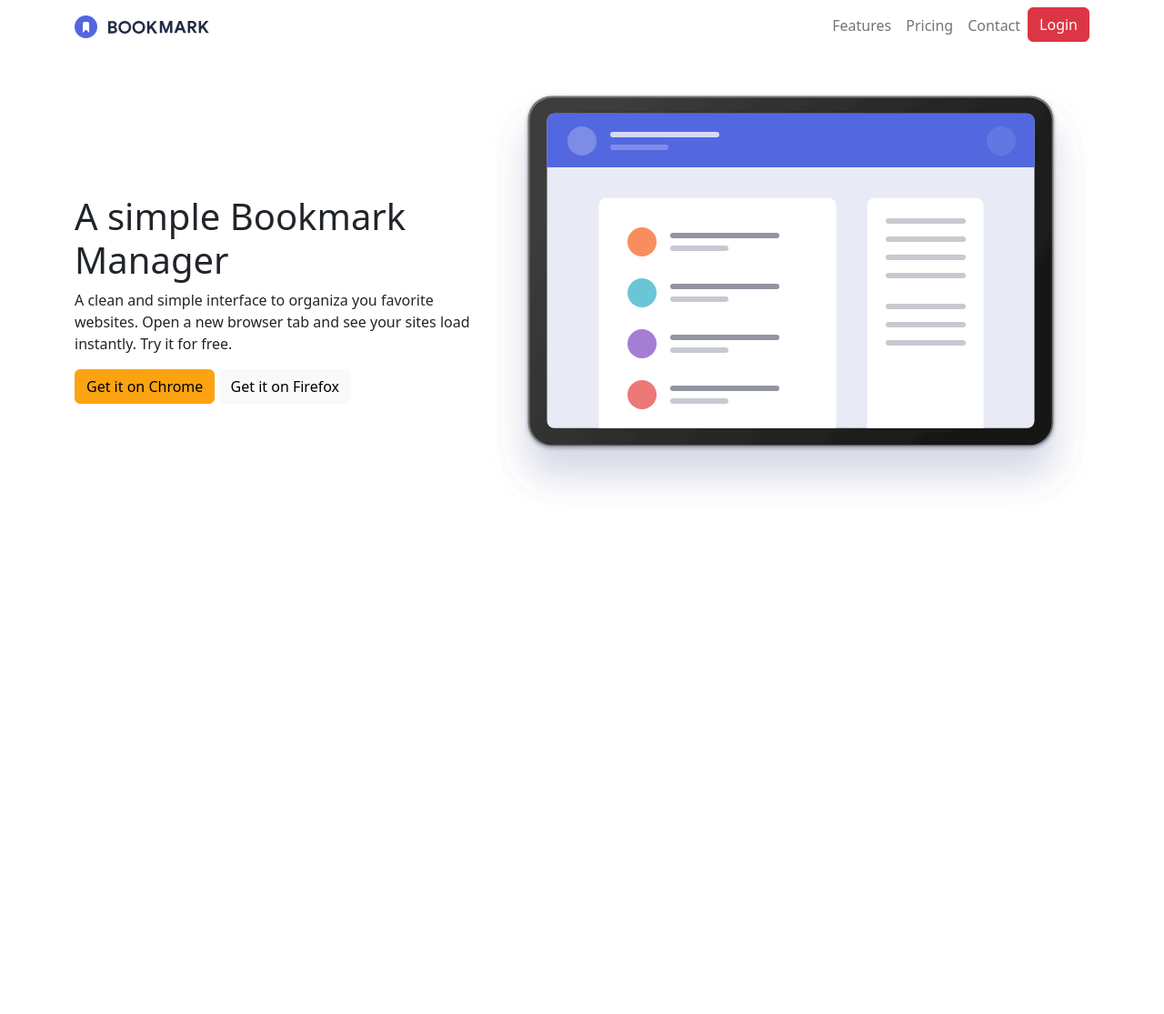
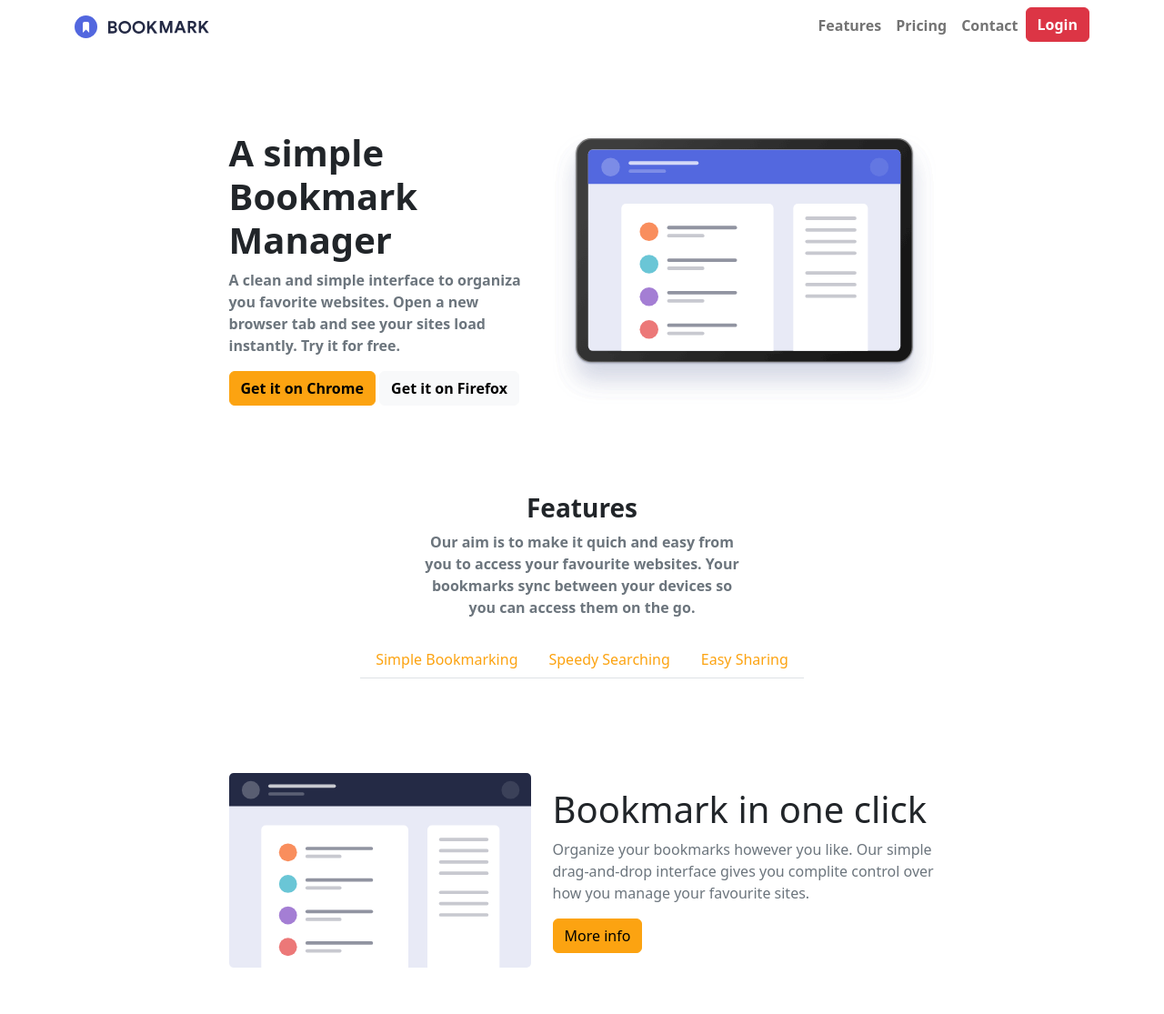
Before and after one commit to Dar-ya218/SPRINT_2, a website: page index.html in a window 1280 px wide. Shown: the whole page at 91% size. Before the commit the page ends 800 px from the top, so only its background shows below. Drawn offline with Linux system fonts and the light colour scheme.

Commit message:
Ejercicio 2

```diff
--- a/index.html
+++ b/index.html
@@ -16,38 +16,73 @@
 
             <ul class="navbar-nav">
                 <li class="nav-item">
-                    <a href="#" class="nav-link">Features</a>
+                    <a href="#" class="nav-link fw-semibold">Features</a>
                 </li>
                 <li class="nav-item">
-                    <a href="#" class="nav-link">Pricing</a>
+                    <a href="#" class="nav-link fw-semibold">Pricing</a>
                 </li>
                 <li class="nav-item">
-                    <a href="#" class="nav-link">Contact</a>
+                    <a href="#" class="nav-link fw-semibold">Contact</a>
                 </li>
                 <li class="nav-item">
-                    <button class="btn btn-danger" href="#">Login</button>
+                    <button class="btn btn-danger fw-semibold" href="#">Login</button>
                 </li>
             </ul>
         </div>
     </nav>
 
-    <div class="container my-5" >
+    <div class="container my-5 container-padding-5" >
         <div class="row"></div>
     </div>
 
-    <div class="container my-5">
-        <div class="row align-items-center">
-            <div class="col">
-              <h1>A simple Bookmark Manager</h1>
-              <p>A clean and simple interface to organiza you favorite websites. Open a new browser tab and see your sites load instantly. Try it for free.</p>
-              <button class="btn btn-primary">Get it on Chrome</button>
-              <button class="btn btn-light">Get it on Firefox</button>
+    <div class="container my-5 p-5" id="hero_ilustration">
+        <div class="row justify-content-center align-items-center ">
+            <div class="col-md-4">
+              <h1 class="text-start fw-semibold">A simple Bookmark Manager</h1>
+              <p class="text-muted text-start fw-semibold ">A clean and simple interface to organiza you favorite websites. Open a new browser tab and see your sites load instantly. Try it for free.</p>
+              <button class="btn btn-primary fw-semibold">Get it on Chrome</button>
+              <button class="btn btn-light fw-semibold">Get it on Firefox</button>
             </div>
-            <div class="col">
-              <img src="./Imagenes/illustration-hero.svg" alt="ilustracion de pantalla">
+            <div class="col-md-5 text-center">
+              <img class="img-fluid" src="./Imagenes/illustration-hero.svg" alt="ilustration computer with black outline">
             </div>
-          </div>
+        </div>
     </div>
 
-</body>
-</html>
+    <div class="container" id="features">
+        <div class="row justify-content-center text-center ">
+            <div class="col-lg-4">
+              <h3 class="fw-semibold">Features</h3>
+              <p class="text-muted fw-semibold">Our aim is to make it quich and easy from you to access your favourite websites. Your bookmarks sync between your devices so you can access them on the go.</p>
+
+            </div>
+        </div>
+    </div>
+
+      <div class="navbar d-flex justify-content-center">
+        <ul class="nav nav-tabs">
+            <li class="nav-item">
+                <a href="#" aria-current="page" class="nav-link">Simple Bookmarking</a>
+            </li>
+            <li class="nav-item">
+                <a href="#" aria-current="page" class="nav-link">Speedy Searching</a>
+            </li>
+            <li class="nav-item">
+                <a href="#" aria-current="page" class="nav-link">Easy Sharing</a>
+            </li>
+        </ul>
+      </div>
+
+    <div class="container my-5 p-5">
+        <div class="row justify-content-center align-items-center" id="feature_tab_1">
+            <div class="col-md-4">
+                <img class="img-fluid" src="./Imagenes/illustration-features-tab-1.svg" alt="ilustratin computer">
+            </div>
+             <div class="col-md-5 text-start">
+
+              <h1 class="text-start">Bookmark in one click</h1>
+              <p class="text-muted">Organize your bookmarks however you like. Our simple drag-and-drop interface gives you complite control over how you manage your favourite sites.</p>
+              <button class="btn btn-primary">More info</button>
+            </div>
+        </div>
+    </div>
```
